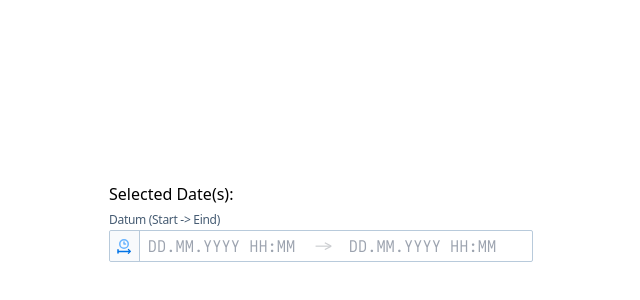
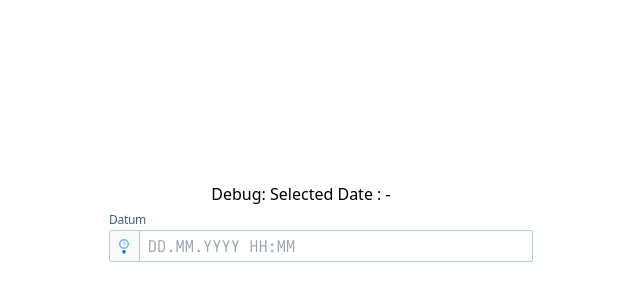
Before and after one commit to stephanewillems/datepicker_tjilp, a React (Vite) app: page / in a window 1280 px wide. Shown: the part 178-478 px from the top of the page, without its empty margins (339-979 px from the left). Built offline with nearby package versions, Linux system fonts and the light colour scheme.

Commit message:
refactor: Update DatePickerComp to use point selection mode and improve UI

```diff
--- a/src/App.tsx
+++ b/src/App.tsx
@@ -1,18 +1,30 @@
+import { useState } from "react";
 import DatePickerComp from "./components/DatePickerComp"
 
 function App() {
+
+  const [startDate, setStartDate] = useState<Date | null>(null);
+  const [endDate, setEndDate] = useState<Date | null>(null);
 
   const handleDates = (startDate: Date | null | string, endDate: Date | null | string) => {
     console.group('Selected Dates')
     console.log('Start Date:', startDate)
     console.log('End Date:', endDate)
+    setStartDate(startDate as Date)
+    setEndDate(endDate as Date)
     console.groupEnd()
+  }
+
+  const clearFn = () => {
+    setStartDate(null)
+    setEndDate(null)
   }
 
   return (
     <div className='flex flex-col items-center justify-center w-screen h-screen'>
+      <p>Debug: Selected Date : {startDate?.toString()} - {endDate?.toString()}</p>
       <div className='w-96'>
-        <DatePickerComp onDatesChange={handleDates} datePickerType="range" />
+        <DatePickerComp onDatesChange={handleDates} datePickerType="point" onClear={clearFn} />
       </div>
     </div>
   )
--- a/src/components/DatePickerComp.tsx
+++ b/src/components/DatePickerComp.tsx
@@ -10,6 +10,7 @@ import { type Placement } from "@floating-ui/react";
 interface DatePickerCompProps {
     format?: string; // default is "dd.MM.YYYY HH:SS"
     timeFormat?: string; // default is "HH:mm"
+    formatReturn?: string; // default is "YYYY-MM-DD HH:SS"
     showTimeSelectOnly?: boolean;
     maxDate?: Date;
     minDate?: Date;
@@ -26,6 +27,7 @@ interface DatePickerCompProps {
 const DatePickerComp = ({
     format = "dd.MM.YYYY HH:mm",
     timeFormat = "HH:mm",
+    formatReturn,
     showTimeSelectOnly = false,
     maxDate,
     minDate,
@@ -58,14 +60,25 @@ const DatePickerComp = ({
     })
 
     useEffect(() => {
+        let formatted;
+        const formatTime = format.split(':');
+        const formatUppercase = `${formatTime[0].toUpperCase()}:${formatTime[1]}`;
+
+        if (formatReturn) {
+            formatted = formatReturn;
+        } else {
+            formatted = formatUppercase;
+        }
+
         if (onDatesChange) {
             const isDateValid = (date: Date | null) => moment(date).isValid();
             if (selectedIcon === "point" && isDateValid(startDate)) {
-                onDatesChange(moment(startDate).format(format.toLocaleUpperCase()), null);
+                onDatesChange(moment(startDate).format(formatted), null);
+
             } else if (selectedIcon === "range" && isDateValid(startDate) && isDateValid(endDate)) {
                 onDatesChange(
-                    moment(startDate).format(format.toLocaleUpperCase()),
-                    moment(endDate).format(format.toLocaleUpperCase())
+                    moment(startDate).format(formatted),
+                    moment(endDate).format(formatted)
                 );
             }
         }
@@ -76,13 +89,8 @@ const DatePickerComp = ({
         setStartDate(date);
         setEndDate(null);
     };
-
-    const dateOne = moment(startDate).isValid() ? moment(startDate).format(format) : null;
-    const dateTwo = moment(endDate).isValid() ? moment(endDate).format(format) : null;
     return (
         <>
-
-            <p className="z-40">Selected Date(s): {dateOne} {dateTwo}</p>
             <label className="text-xs text-muted-900 -tracking-[0.3px] z-40 ">
                 {selectedIcon === "range" ? "Datum (Start -> Eind)" : "Datum"}
             </label>
```
